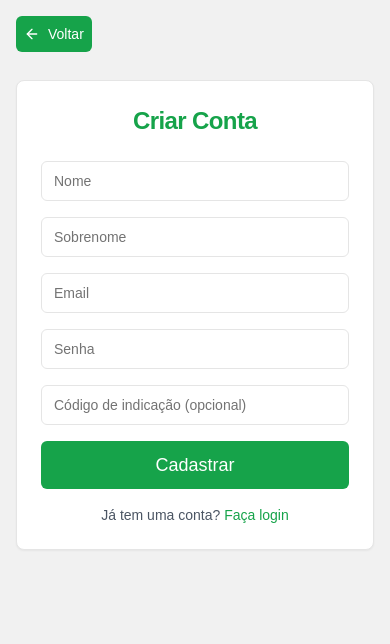
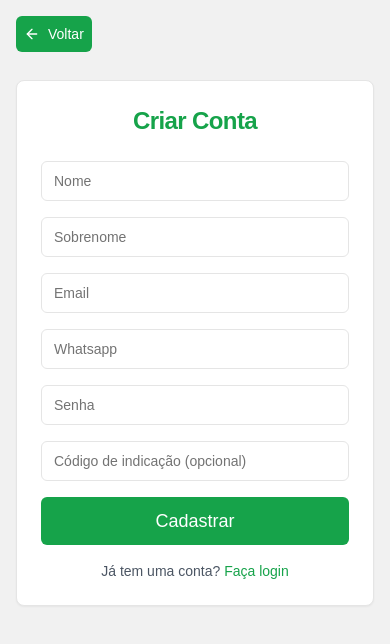
Before and after one commit to Iury-Gabriel/coroata-conecta-next, a Next.js app: page /register in a window 390 px wide. Shown: the top 644 px of the page. Built offline with nearby package versions, Linux system fonts and the light colour scheme; no server answers.

Commit message:
adding phone to form

```diff
--- a/src/app/register/page.tsx
+++ b/src/app/register/page.tsx
@@ -16,6 +16,7 @@ export default function RegisterPage() {
   const [firstName, setFirstName] = useState("");
   const [lastName, setLastName] = useState("");
   const [email, setEmail] = useState("");
+  const [phone, setPhone] = useState("");
   const [password, setPassword] = useState("");
   const [referralCode, setReferralCode] = useState("");
   const [loading, setLoading] = useState(false);
@@ -110,6 +111,7 @@ export default function RegisterPage() {
               referralCode: userReferralCode,
               points: 0,
               usedReferralCode: referralCode || null,
+              phone
             };
 
             if (clerk.user) {
@@ -216,6 +218,13 @@ export default function RegisterPage() {
               onChange={(e) => setEmail(e.target.value)}
             />
             <Input
+              placeholder="Whatsapp"
+              type="tel"
+              value={phone}
+              onChange={(e) => setPhone(e.target.value)}
+            />
+
+            <Input
               placeholder="Senha"
               type="password"
               value={password}
```
